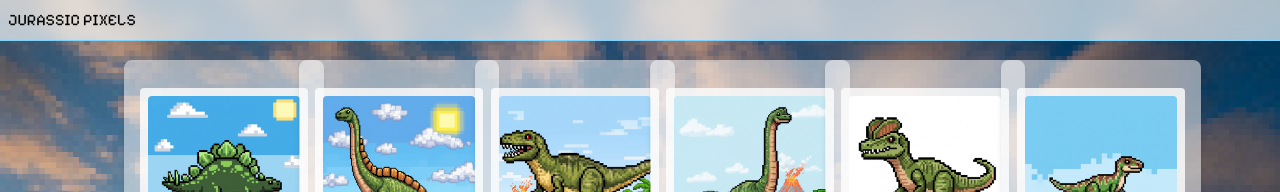
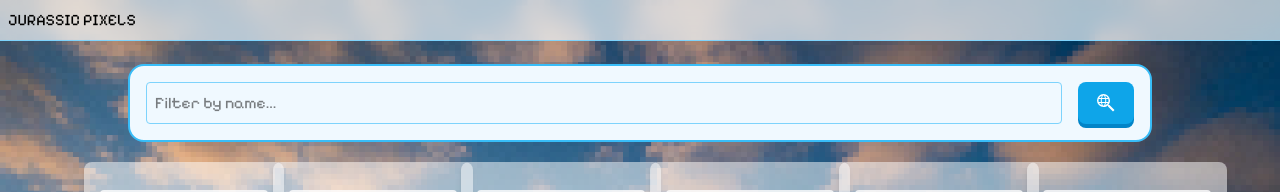
Before and after one commit to martsdag/jurassic-pixels, a Vue app: page / in a window 1280 px wide. Shown: the top 192 px of the page. Built offline with nearby package versions, Linux system fonts and the light colour scheme.

Commit message:
feat: add dinosaur name filter

```diff
--- /dev/null
+++ b/src/components/DinosaurFilter/DinosaurFilter.vue
@@ -0,0 +1,47 @@
+<template>
+  <div class="flex justify-between p-4 gap-4">
+    <input
+      type="text"
+      placeholder="Filter by name..."
+      class="p-2 border border-sky-300 rounded w-full"
+      v-model="internalValue"
+    />
+    <BaseButton class="flex button--sky items-center justify-center" @click="emitUpdate">
+      <BaseIcon :path="mdiSearchWeb" class="w-6 h-6" />
+    </BaseButton>
+  </div>
+</template>
+
+<script setup lang="ts">
+import { ref, watch } from 'vue';
+import BaseButton from '../BaseButton/BaseButton.vue';
+import { mdiSearchWeb } from '@mdi/js';
+import BaseIcon from '../BaseIcon/BaseIcon.vue';
+
+const props = defineProps<{
+  modelValue: string;
+}>();
+
+const emit = defineEmits<{
+  (e: 'update:modelValue', value: string): void;
+}>();
+
+const internalValue = ref(props.modelValue);
+
+watch(
+  () => props.modelValue,
+  (newVal) => {
+    if (newVal !== internalValue.value) {
+      internalValue.value = newVal;
+    }
+  },
+);
+
+watch(internalValue, (newVal) => {
+  emit('update:modelValue', newVal);
+});
+
+const emitUpdate = () => {
+  emit('update:modelValue', internalValue.value);
+};
+</script>
--- /dev/null
+++ b/src/components/DinosaurFilter/index.ts
@@ -0,0 +1 @@
+export { default } from '@/components/DinosaurFilter/DinosaurFilter.vue';
--- a/src/views/Home/ViewHome.vue
+++ b/src/views/Home/ViewHome.vue
@@ -1,5 +1,9 @@
 <template>
   <BasePage>
+    <div class="mt-16 mx-16 mb-0 bg-sky-50 border-2 border-sky-400 rounded-2xl">
+      <DinosaurFilter v-model="filter.filterText" />
+    </div>
+
     <div class="fixed bottom-4 right-6 z-50">
       <BaseTooltip tooltip="Open random dinosaur" position="left">
         <BaseButton class="button--sky" @click="onClickOpenRandomDino()">
@@ -7,9 +11,10 @@
         </BaseButton>
       </BaseTooltip>
     </div>
-    <div class="grid grid-cols-6 gap-5 p-15">
+
+    <div class="grid grid-cols-6 gap-5 p-5">
       <DinosaurCard
-        v-for="dinosaur in dinosaurs"
+        v-for="dinosaur in filteredDinosaurs"
         :dinosaur
         :imageUrl="dinosaur.imageUrl"
         :key="dinosaur.id"
@@ -23,7 +28,7 @@
 <script setup lang="ts">
 import BasePage from '@/components/BasePage/BasePage.vue';
 import DinosaurCard from '@/components/DinosaurCard/DinosaurCard.vue';
-import { ref } from 'vue';
+import { computed, reactive, ref } from 'vue';
 import dinosaursData from '@/assets/data/data.json';
 import DinosaurInfoModal from '@/components/DinosaurInfoModal/DinosaurInfoModal.vue';
 import BaseButton from '@/components/BaseButton/BaseButton.vue';
@@ -32,10 +37,25 @@ import { mdiHelpBox } from '@mdi/js';
 import { getRandomDino } from '@/utils';
 import type { Dinosaur } from '@/types/dinosaur';
 import BaseTooltip from '@/components/BaseTooltip/BaseTooltip.vue';
+import DinosaurFilter from '@/components/DinosaurFilter/DinosaurFilter.vue';
 
 const dinosaurs = ref(dinosaursData);
 
 const dinosaurInfoModal = ref<InstanceType<typeof DinosaurInfoModal> | null>(null);
+
+const filter = reactive({
+  filterText: '',
+});
+
+const filteredDinosaurs = computed(() => {
+  const filterText = filter.filterText.toLowerCase().trim();
+
+  if (!filterText) {
+    return dinosaurs.value;
+  }
+
+  return dinosaurs.value.filter((dino: Dinosaur) => dino.name.toLowerCase().includes(filterText));
+});
 
 const openDinosaurInfoModal = (dinosaur: Dinosaur) => {
   dinosaurInfoModal.value?.openDialog(dinosaur);
```
